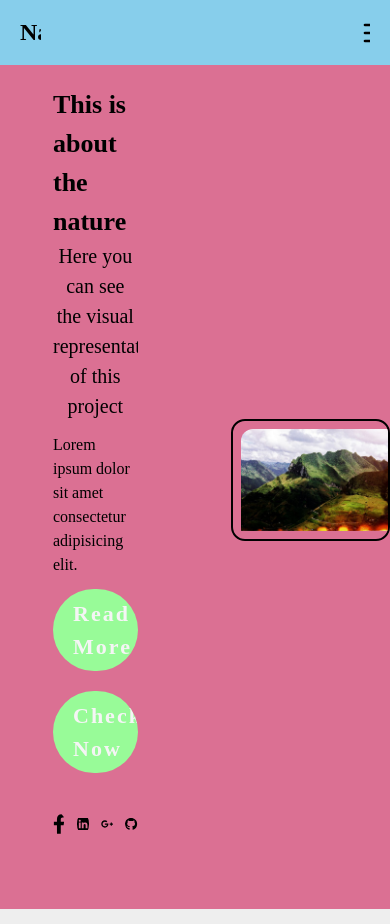
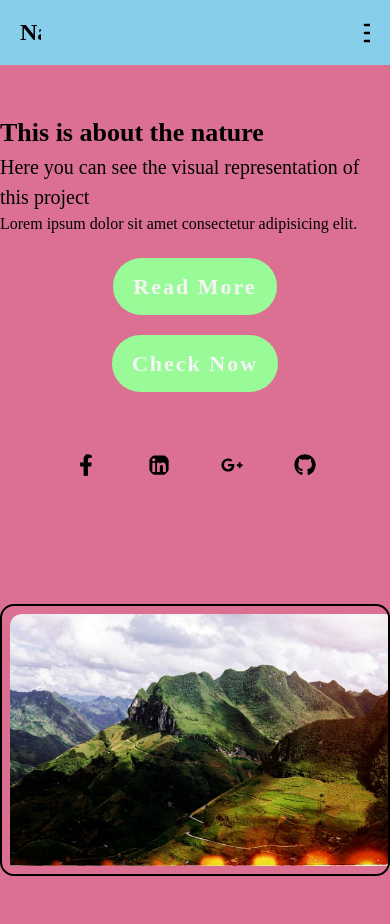
Before and after one commit to neelendrareddy9001/json_webtoken-authentication, a React (Create React App) app in the folder client/: page / in a window 390 px wide. Built offline with nearby package versions, Linux system fonts and the light colour scheme.

Commit message:
modified

```diff
--- a/client/src/Components/Home/Home.jsx
+++ b/client/src/Components/Home/Home.jsx
@@ -9,7 +9,7 @@
   return (
     <section className="section-container">
       <div className="home-container container-flex">
-        <div className="home">
+        <div className="home-left">
           <h1 className="heading">This is about the nature</h1>
           <h4>Here you can see the visual representation of this project</h4>
           <p>
--- a/client/src/index.css
+++ b/client/src/index.css
@@ -57,16 +57,20 @@
   font-size: 22px;
   font-weight: 500;
 }
-
+.btns {
+  display: flex;
+  flex-direction: row;
+  padding: 22px;
+}
 .btn {
-  padding: 8px 20px;
+  padding: 12px 20px;
   color: whitesmoke;
   background-color: palegreen;
   border-radius: 50px;
   font-size: 22px;
   font-weight: 700;
   letter-spacing: 2px;
-
+  max-width: 280px;
   transition: all 0.4s ease-out;
 }
 .btn:hover {
@@ -162,9 +166,20 @@
       flex-direction: column;
       justify-content: flex-start;
   }
-  .home {
-      margin: 0;
-      padding: 0 8px;
+
+  .home-container {
+    margin: 3rem auto;
+    display: flex;
+    flex-direction: column;
+  }
+  .img-container {
+    margin-top: 3rem;
+  }
+  .btns {
+    justify-content: center;
+    display: flex;
+    align-items: center;
+
   }
 }
 
```
